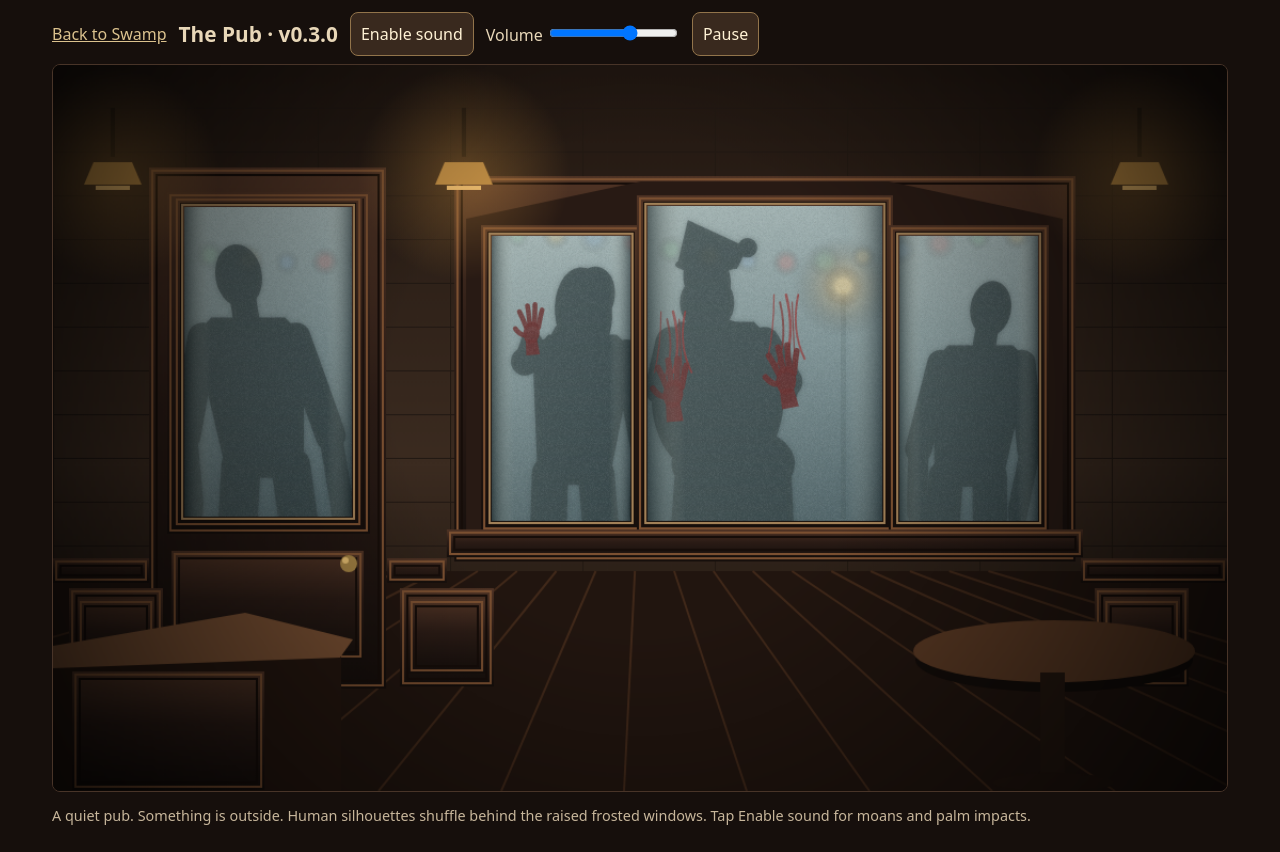
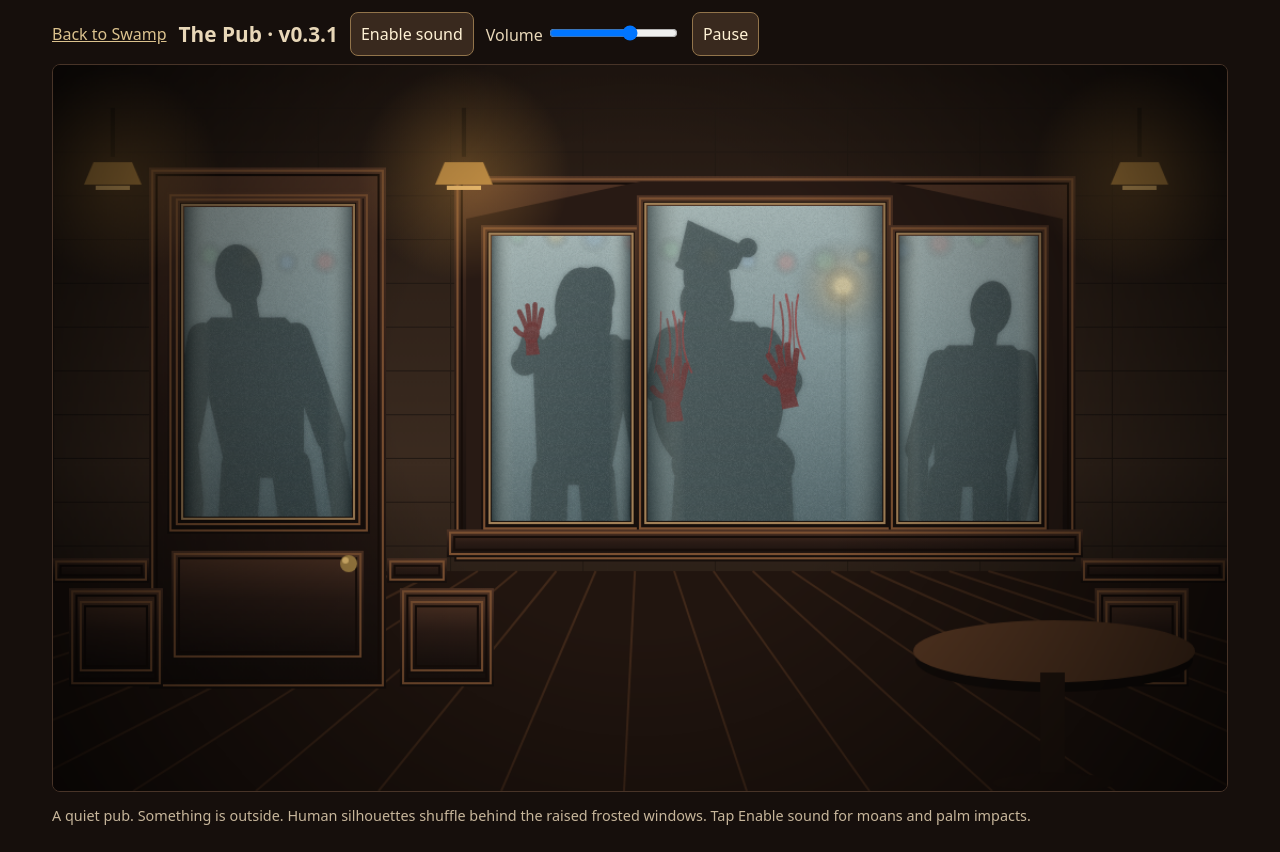
Before and after one commit to impishlycreative/swamp, a browser extension: page zombie_pub/index.html in a window 1280 px wide. Drawn offline with Linux system fonts and the light colour scheme; animation ran at ten frames a second.

Commit message:
The Pub v0.3.1: clear furniture obstructing left doorway

```diff
--- a/zombie_pub/index.html
+++ b/zombie_pub/index.html
@@ -1,8 +1,8 @@
 <!doctype html>
-<html lang="en"><head><meta charset="utf-8"><meta name="viewport" content="width=device-width,initial-scale=1,viewport-fit=cover"><title>The Pub — v0.3.0</title>
+<html lang="en"><head><meta charset="utf-8"><meta name="viewport" content="width=device-width,initial-scale=1,viewport-fit=cover"><title>The Pub — v0.3.1</title>
 <style>
 *{box-sizing:border-box}body{margin:0;background:#160f0c;color:#e8d7b8;font:16px system-ui,sans-serif}main{max-width:1200px;margin:auto;padding:12px}header{display:flex;gap:12px;align-items:center;flex-wrap:wrap;margin-bottom:8px}h1{margin:0;font-size:1.3rem}a{color:#dbc28e}button{background:#39291e;color:#fff2d5;border:1px solid #92744b;border-radius:8px;padding:10px;font:inherit}canvas{width:100%;height:auto;display:block;background:#100c09;border:1px solid #483428;border-radius:8px}p{color:#c7b69b;font-size:.9rem}
-</style></head><body><main><header><a href="../index.html">Back to Swamp</a><h1>The Pub · v0.3.0</h1><button id="sound">Enable sound</button><label>Volume <input id="volume" type="range" min="0" max="100" value="65" aria-label="Volume"></label><button id="pause">Pause</button></header><canvas id="view" width="1100" height="680" aria-label="Inside a dim pub, silhouettes and hands move behind frosted windows"></canvas><p id="status">A quiet pub. Something is outside. Human silhouettes shuffle behind the raised frosted windows. Tap Enable sound for moans and palm impacts.</p></main>
+</style></head><body><main><header><a href="../index.html">Back to Swamp</a><h1>The Pub · v0.3.1</h1><button id="sound">Enable sound</button><label>Volume <input id="volume" type="range" min="0" max="100" value="65" aria-label="Volume"></label><button id="pause">Pause</button></header><canvas id="view" width="1100" height="680" aria-label="Inside a dim pub, silhouettes and hands move behind frosted windows"></canvas><p id="status">A quiet pub. Something is outside. Human silhouettes shuffle behind the raised frosted windows. Tap Enable sound for moans and palm impacts.</p></main>
 <script>
 "use strict";
 const canvas=document.getElementById("view"), c=canvas.getContext("2d"), W=1100,H=680;
@@ -41,7 +41,7 @@ for(const p of panes)wood(b,p.x-10,p.y-10,p.w+20,p.h+20);
 wood(b,369,435,596,26);wood(b,0,462,90,23);wood(b,313,462,56,23);wood(b,963,462,137,23);
 for(const x of [15,325,976]){wood(b,x,490,88,92);wood(b,x+8,500,72,70)}
 // Pub furniture, counter, lamps and warm pools of light.
-poly(b,[[0,555],[180,525],[270,544],[270,680],[0,680]],"#24160f");poly(b,[[0,544],[180,513],[281,538],[269,555],[0,565]],"#795033");wood(b,18,568,180,111);
+// Keep the left doorway and its approach clear.
 ellipse(b,938,557,130,30,"#130d0a");ellipse(b,938,549,132,29,"#5b3a24");rect(b,925,569,23,105,"#251810");ellipse(b,937,672,58,9,"#23160f");
 for(const x of [24,353,986]){rect(b,x+30,40,4,46,"#110d0b");const r=b.createRadialGradient(x+32,102,5,x+32,102,100);r.addColorStop(0,"rgba(245,174,76,.28)");r.addColorStop(1,"rgba(245,174,76,0)");rect(b,x-68,2,200,200,r);poly(b,[[x+14,91],[x+50,91],[x+59,112],[x+5,112]],"#bd8b43");rect(b,x+16,113,32,4,"#e6b66a")}
 const grain=document.createElement("canvas");grain.width=256;grain.height=256;const gc=grain.getContext("2d");const im=gc.createImageData(256,256);for(let i=0;i<im.data.length;i+=4){const q=Math.random()*255;im.data[i]=im.data[i+1]=im.data[i+2]=q;im.data[i+3]=rnd(10,44)}gc.putImageData(im,0,0);
```
